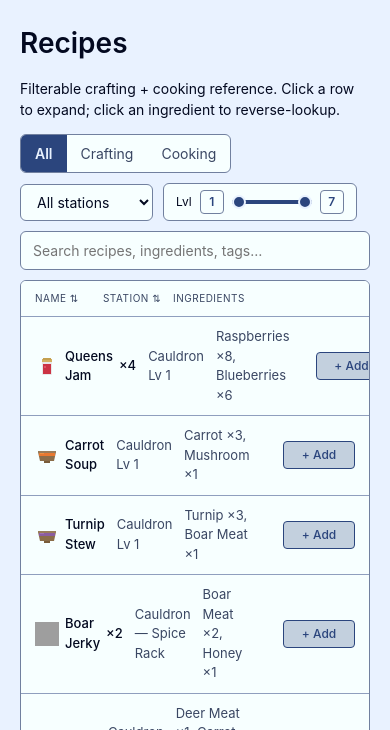
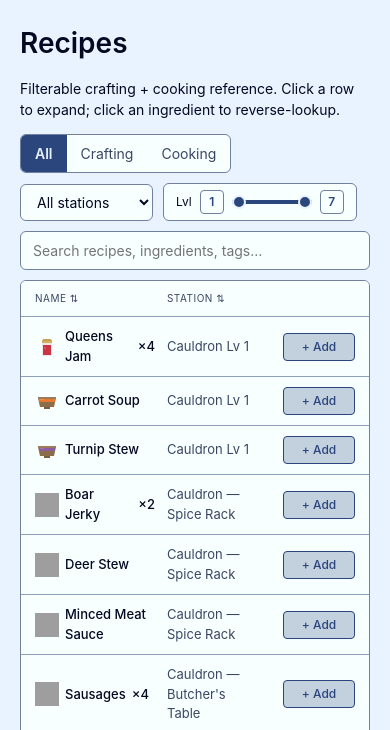
Before and after one commit to dobbo-ca/web-valheim, an Astro site: page / in a window 390 px wide. Shown: the part 59-789 px from the top of the page. Built offline with nearby package versions, Linux system fonts and the light colour scheme; Astro itself is replaced by a stand-in of ours; grey boxes are pictures that could not be loaded.

Commit message:
fix(ui): hide ingredients column on small screens
At ≤768px, the ingredients preview column is hidden to give name
and station columns more room. Ingredients are still visible when
expanding a row.

```diff
--- a/src/styles/theme.css
+++ b/src/styles/theme.css
@@ -433,6 +433,27 @@ h3 {
 .recipe-row__ings {
   color: var(--text-soft);
 }
+@media (max-width: 768px) {
+  .recipe-table__header {
+    grid-template-columns: 2fr 1.5fr 86px;
+  }
+  .recipe-table__header > :nth-child(3) {
+    display: none;
+  }
+  .recipe-row__wrapper {
+    grid-template-columns: 2fr 1.5fr 86px;
+  }
+  .recipe-row {
+    grid-column: 1 / 3;
+  }
+  .recipe-row__cart-cell {
+    grid-column: 3;
+  }
+  .recipe-row__ings {
+    display: none;
+  }
+}
+
 .recipe-row__detail {
   padding: 14px 18px 18px 34px;
   background: var(--surface-sunken);
```
